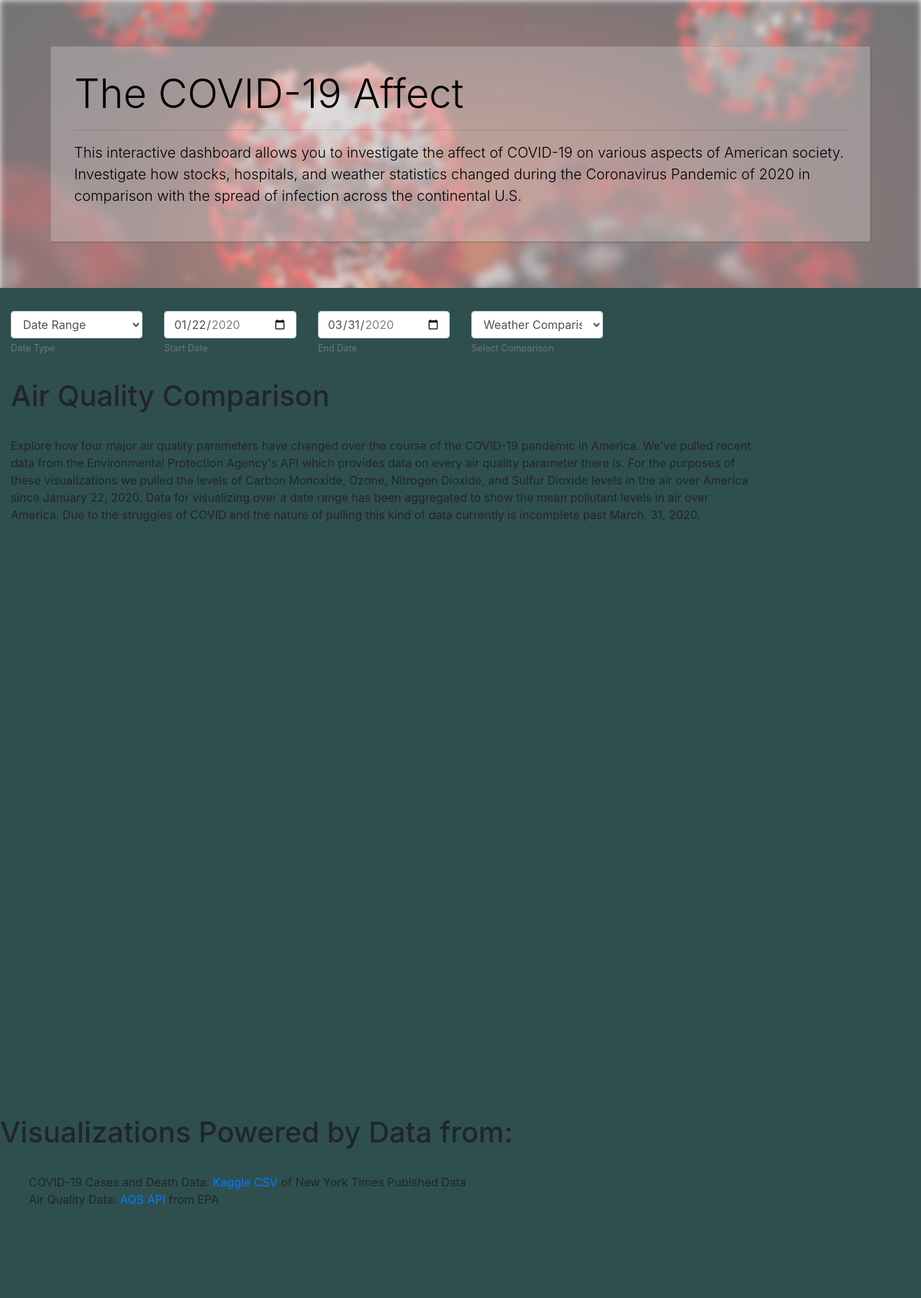
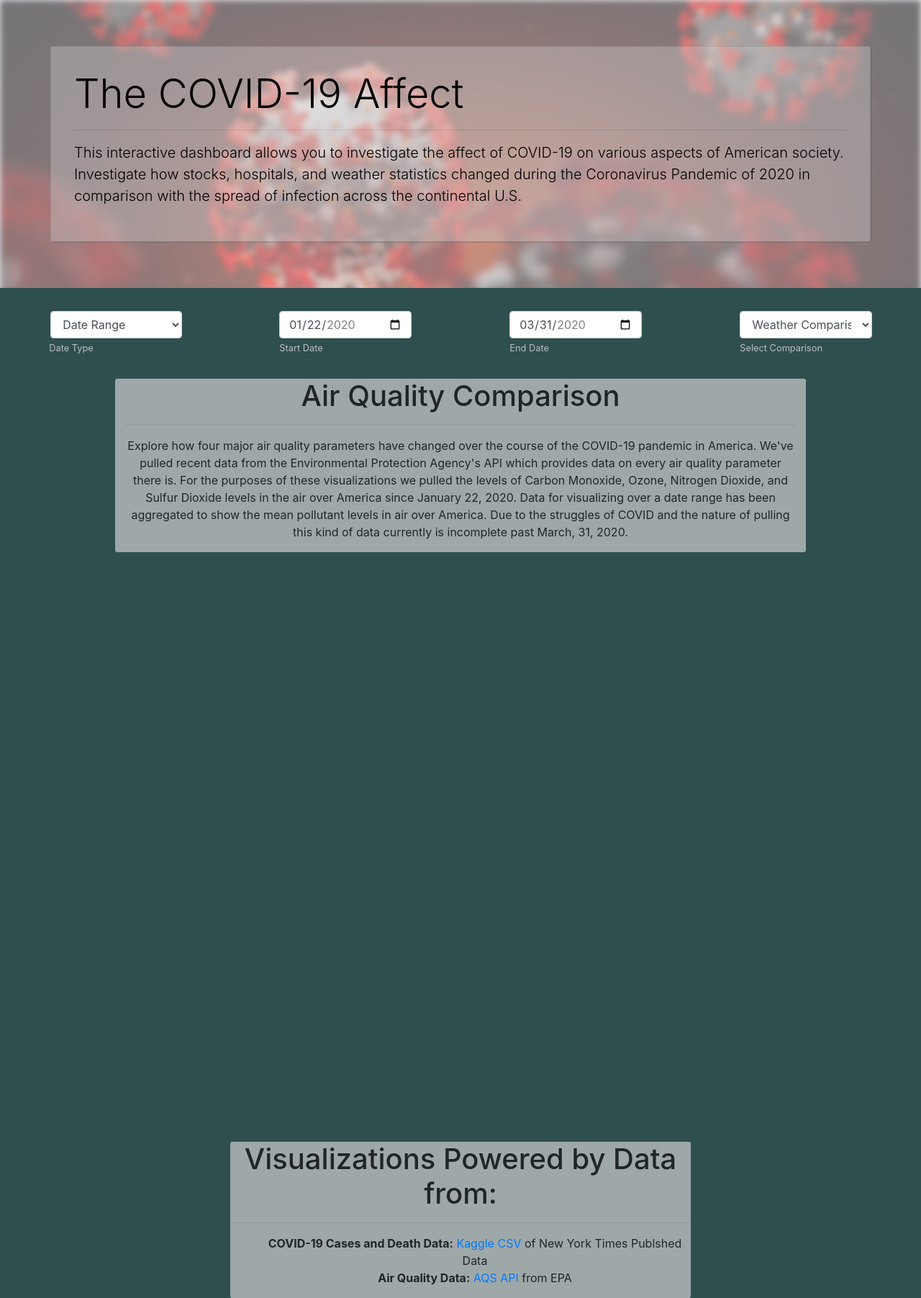
Before and after one commit to gpolavaram0/COVID-19-Visualization-Project, a Flask app: template templates/index.html in a window 1280 px wide. Shown: the whole page at 72% size. Before the commit the page ends 1675 px from the top, so only its background shows below. Run offline with Flask 2, Linux system fonts and the light colour scheme; the template is opened without the code that fills it, so the values that code supplies are empty; parts of the project's set-up code (start-up, migrations or seed data) failed here and were passed over; some libraries are stand-ins or nearby versions.

Commit message:
Add files via upload

```diff
--- a/templates/static/css/style.css
+++ b/templates/static/css/style.css
@@ -46,21 +46,17 @@
     margin-right: auto;
 }
 
-#infection-heatmap, .stock, .weather, body, html {
+#infection-heatmap, .stock, .weather:not(#weather-line), .popDen,body, html {
     height:100%;
     display:inline-block;
 }
 
-#infection-heatmap {
+#infection-heatmap, #infection-line {
     margin-left: 5.6%;
     margin-right: 5.3%;
 }
 
-.stock {
-    display: none;
-}
-
-.info {
+.information {
     width: 75%;
     margin-left: auto;
     margin-right:auto;
@@ -92,6 +88,55 @@
     opacity: 0.7;
 }
 
+.information li>span {
+    font-weight: bold;
+}
+
+#reference {
+    width: 50%;
+}
+
+#date-type {
+    margin-right: 0;
+    margin-left: 1%;
+}
+
+#comparison {
+    margin-right: 1%;
+}
+
+.text-muted {
+    color: rgb(186, 189, 194)!important;
+}
+
+.info {
+    padding: 6px 8px;
+    font: 14px/16px Arial, Helvetica, sans-serif;
+    background: white;
+    background: rgba(255,255,255,0.8);
+    box-shadow: 0 0 15px rgba(0,0,0,0.2);
+    border-radius: 5px;
+}
+.info h4 {
+    margin: 0 0 5px;
+    color: #777;
+}
+
+.form-group {
+    margin-left:auto;
+    margin-right:auto;
+}
+
+.form-control:disabled, .form-control[readonly] {
+    opacity: .3;
+}
+
+.line-pop {
+    height: 100%;
+    margin-top: auto;
+    margin-bottom: auto;
+}
+
 @media (max-width: 768px) {
     img.blur {
         width: auto;
```
